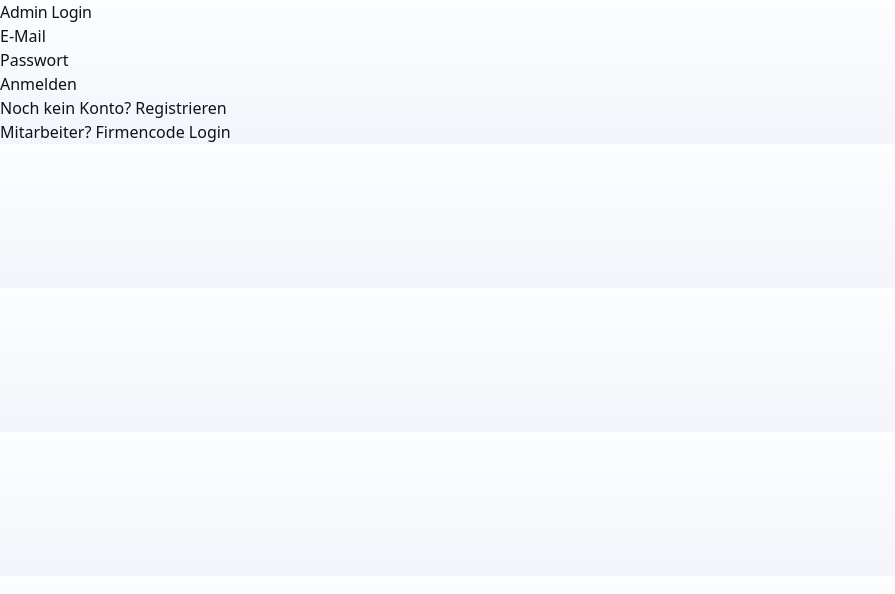
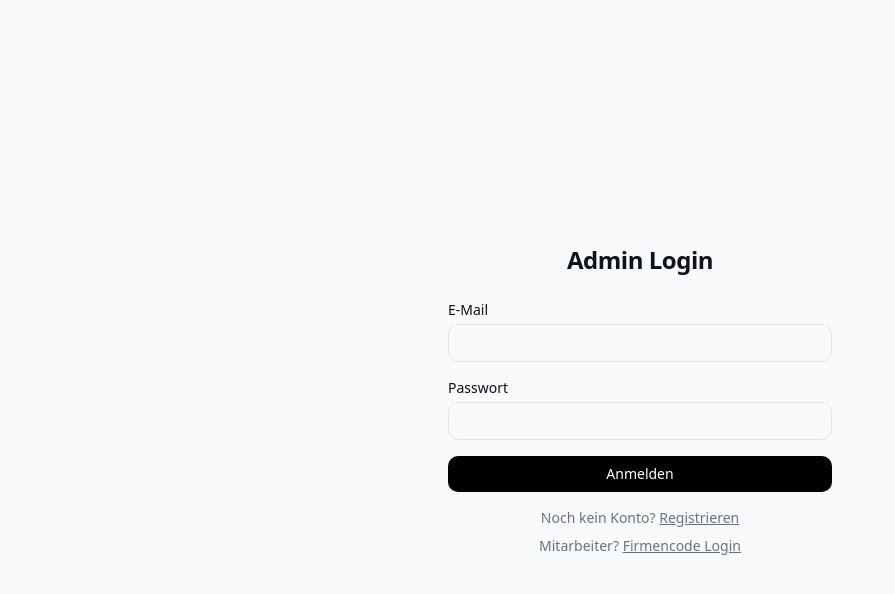
Before and after one commit to remris/tolio, a Next.js app: page /login in a window 1280 px wide. Shown: the top 594 px of the page, without its empty margins (0-895 px from the left). Built offline with nearby package versions, Linux system fonts and the light colour scheme.

Commit message:
styling prop

```diff
--- a/app/globals.css
+++ b/app/globals.css
@@ -1,5 +1,4 @@
-@import "tailwindcss" source(none);
-@source "../src";
+@import "tailwindcss";
 @import "tw-animate-css";
 
 @custom-variant dark (&:is(.dark *));
```
